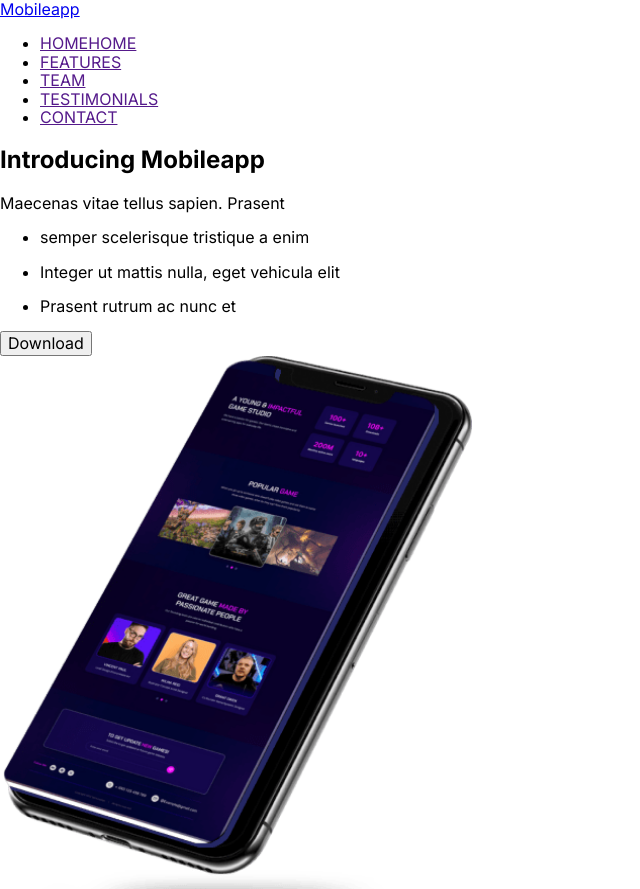
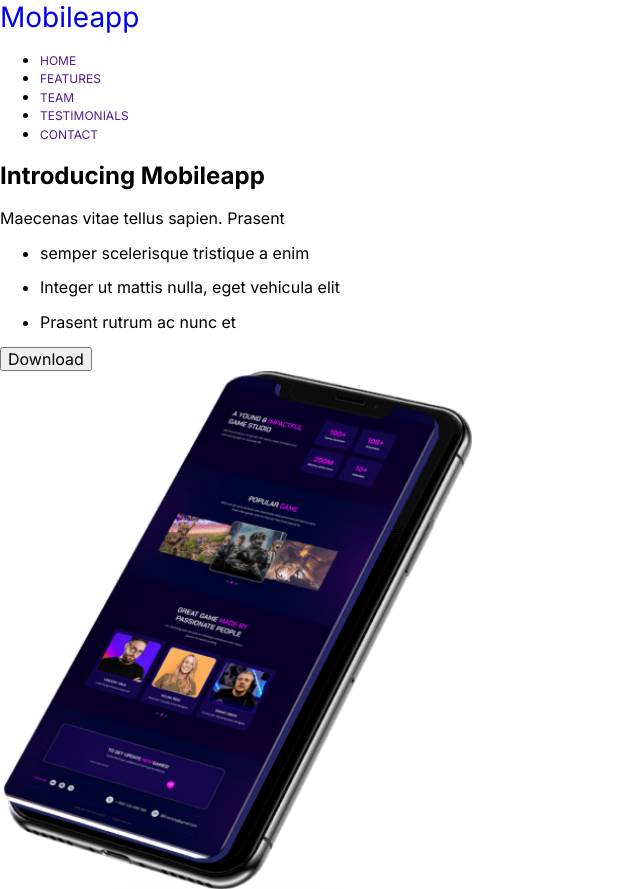
Before and after one commit to PavloLysiuk/team_project_1, a plain HTML site: page index.html in a window 1280 px wide. Shown: the top 889 px of the page, without its empty margins (0-640 px from the left). Drawn offline with nearby package versions, Linux system fonts and the light colour scheme.

Commit message:
added text css to header

```diff
--- a/css/styles.css
+++ b/css/styles.css
@@ -29,7 +29,7 @@ body {
   padding-left: 16px;
   padding-right: 16px;
   width: calc(1248px + 16px + 16px);
-  background-color: rgb(0, 128, 68);
+  background-color: rgb(0, 128, 0);
 }
 
 img {
@@ -37,4 +37,72 @@ img {
   max-width: 100%;
 }
 
+/* HEADER */
+
+/* Mobileapp */
+
+.logo {
+  font-family: "Inter";
+  font-style: normal;
+  font-weight: 400;
+  font-size: 28px;
+  line-height: 34px;
+  text-decoration: 0;
+}
+
+/* HOME */
+
+.home {
+  font-family: "Inter";
+  font-style: normal;
+  font-weight: 400;
+  font-size: 12px;
+  line-height: 15px;
+  text-decoration: 0;
+}
+
+/* FEATURES */
+
+.features {
+  font-family: "Inter";
+  font-style: normal;
+  font-weight: 400;
+  font-size: 12px;
+  line-height: 15px;
+  text-decoration: 0;
+}
+
+/* TEAM */
+
+.team {
+  font-family: "Inter";
+  font-style: normal;
+  font-weight: 400;
+  font-size: 12px;
+  line-height: 15px;
+  text-decoration: 0;
+}
+
+/* TESTIMONIALS */
+
+.testimonials {
+  font-family: "Inter";
+  font-style: normal;
+  font-weight: 400;
+  font-size: 12px;
+  line-height: 15px;
+  text-decoration: 0;
+}
+
+/* CONTACT */
+
+.contact {
+  font-family: "Inter";
+  font-style: normal;
+  font-weight: 400;
+  font-size: 12px;
+  line-height: 15px;
+  text-decoration: 0;
+}
+
 /* End utilities */
--- a/index.html
+++ b/index.html
@@ -7,7 +7,10 @@
 
     <link rel="preconnect" href="https://fonts.googleapis.com" />
     <link rel="preconnect" href="https://fonts.gstatic.com" crossorigin />
-    <link href="https://fonts.googleapis.com/css2?family=Inter:wght@400;500;700&display=swap" rel="stylesheet" />
+    <link
+      href="https://fonts.googleapis.com/css2?family=Inter:wght@400;500;700&display=swap"
+      rel="stylesheet"
+    />
 
     <link
       rel="stylesheet"
@@ -28,15 +31,15 @@
 
       <nav>
         <ul>
-          <li><a class="current" href="">HOMEHOME</a></li>
+          <li><a class="home" href="">HOME</a></li>
 
-          <li><a href="">FEATURES</a></li>
+          <li><a class="features" href="">FEATURES</a></li>
 
-          <li><a href="">TEAM</a></li>
+          <li><a class="team" href="">TEAM</a></li>
 
-          <li><a href="">TESTIMONIALS</a></li>
+          <li><a class="testimonials" href="">TESTIMONIALS</a></li>
 
-          <li><a href="">CONTACT</a></li>
+          <li><a class="contact" href="">CONTACT</a></li>
         </ul>
       </nav>
     </header>
@@ -65,7 +68,12 @@
 
         <button type="button">Download</button>
 
-        <img src="./images/phone-1.png" alt="phone image" width="472" height="553" />
+        <img
+          src="./images/phone-1.png"
+          alt="phone image"
+          width="472"
+          height="553"
+        />
       </section>
 
       <!-- KEY FEATURES -->
@@ -74,39 +82,58 @@
         <h2>KEY FEATURES</h2>
 
         <p>
-          Nunc vulputate nibh sed congue facilisis. Curabitur posuere scelerisque neque. In sit amet lectus non lacus
-          sollicitudin cursus a vitae felis. Praesent luctus mi quis nisi interdum eleifend.
+          Nunc vulputate nibh sed congue facilisis. Curabitur posuere
+          scelerisque neque. In sit amet lectus non lacus sollicitudin cursus a
+          vitae felis. Praesent luctus mi quis nisi interdum eleifend.
         </p>
 
         <ul>
           <li>
             <h3>Amet varius</h3>
-            <p>Donec posuere augue venenatis, aliquet ligula ut, tempus quam. Vivamus diam a iaculis malesuada</p>
+            <p>
+              Donec posuere augue venenatis, aliquet ligula ut, tempus quam.
+              Vivamus diam a iaculis malesuada
+            </p>
           </li>
 
           <li>
             <h3>Amet varius</h3>
-            <p>Donec posuere augue venenatis, aliquet ligula ut, tempus quam. Vivamus diam a iaculis malesuada</p>
+            <p>
+              Donec posuere augue venenatis, aliquet ligula ut, tempus quam.
+              Vivamus diam a iaculis malesuada
+            </p>
           </li>
 
           <li>
             <h3>Amet varius</h3>
-            <p>Donec posuere augue venenatis, aliquet ligula ut, tempus quam. Vivamus diam a iaculis malesuada</p>
+            <p>
+              Donec posuere augue venenatis, aliquet ligula ut, tempus quam.
+              Vivamus diam a iaculis malesuada
+            </p>
           </li>
 
           <li>
             <h3>Amet varius</h3>
-            <p>Donec posuere augue venenatis, aliquet ligula ut, tempus quam. Vivamus diam a iaculis malesuada</p>
+            <p>
+              Donec posuere augue venenatis, aliquet ligula ut, tempus quam.
+              Vivamus diam a iaculis malesuada
+            </p>
           </li>
 
           <li>
             <h3>Amet varius</h3>
-            <p>Donec posuere augue venenatis, aliquet ligula ut, tempus quam. Vivamus diam a iaculis malesuada</p>
+            <p>
+              Donec posuere augue venenatis, aliquet ligula ut, tempus quam.
+              Vivamus diam a iaculis malesuada
+            </p>
           </li>
 
           <li>
             <h3>Amet varius</h3>
-            <p>Donec posuere augue venenatis, aliquet ligula ut, tempus quam. Vivamus diam a iaculis malesuada</p>
+            <p>
+              Donec posuere augue venenatis, aliquet ligula ut, tempus quam.
+              Vivamus diam a iaculis malesuada
+            </p>
           </li>
         </ul>
 
@@ -119,9 +146,11 @@
         <h2>WATCH THE VIDEO</h2>
 
         <p>
-          Lorem ipsum dolor sit amet, consectetur adipiscing elit. Suspendisse fringilla fringilla nisl congue congue.
-          Maecenas nec condimentum libero, at elementum mauris. Phasellus eget nisi dapibus, ultricies nisl at,
-          hendrerit risusuis ornare luctus id sollicitudin ante lobortis at.
+          Lorem ipsum dolor sit amet, consectetur adipiscing elit. Suspendisse
+          fringilla fringilla nisl congue congue. Maecenas nec condimentum
+          libero, at elementum mauris. Phasellus eget nisi dapibus, ultricies
+          nisl at, hendrerit risusuis ornare luctus id sollicitudin ante
+          lobortis at.
         </p>
 
         <img src="./images/phone_flying.jpg" alt="phone image video" />
@@ -133,31 +162,52 @@
         <h2>OUR TEAM</h2>
 
         <p>
-          Nunc vulputate nibh sed congue facilisis. Curabitur posuere scelerisque neque. In sit amet lectus non lacus
-          sollicitudin cursus a vitae felis. Praesent luctus mi quis nisi interdum eleifend.
+          Nunc vulputate nibh sed congue facilisis. Curabitur posuere
+          scelerisque neque. In sit amet lectus non lacus sollicitudin cursus a
+          vitae felis. Praesent luctus mi quis nisi interdum eleifend.
         </p>
 
         <ul>
           <li>
-            <img src="./images/team_1.jpg" alt="Jon Doe" width="264" height="260" />
+            <img
+              src="./images/team_1.jpg"
+              alt="Jon Doe"
+              width="264"
+              height="260"
+            />
             <h3>Jon Doe</h3>
             <p>Managing Direcor</p>
           </li>
 
           <li>
-            <img src="./images/team_2.jpg" alt="Jane Doe" width="264" height="260" />
+            <img
+              src="./images/team_2.jpg"
+              alt="Jane Doe"
+              width="264"
+              height="260"
+            />
             <h3>Jane Doe</h3>
             <p>Lead Developer</p>
           </li>
 
           <li>
-            <img src="./images/team_3.jpg" alt="Jane Doe" width="264" height="260" />
+            <img
+              src="./images/team_3.jpg"
+              alt="Jane Doe"
+              width="264"
+              height="260"
+            />
             <h3>Jane Doe</h3>
             <p>Managing Direcor</p>
           </li>
 
           <li>
-            <img src="./images/team_4.jpg" alt="Jon Doe" width="264" height="260" />
+            <img
+              src="./images/team_4.jpg"
+              alt="Jon Doe"
+              width="264"
+              height="260"
+            />
             <h3>Jon Doe</h3>
             <p>Sr. UI Designer</p>
           </li>
@@ -175,10 +225,12 @@
       <p>Company Inc.</p>
 
       <p>
-        Vestibulum placerat nisl quis justo venenatis, et lacinia nunc venenatis. semper libero nec sapien condimentum
-        dignissim. Nunc ante ligula, tempor in tellus in, gravida vestibulum justo. Nulla facilisi. Nullam tristique
-        eros quis nibh tempus, vel viverra dolor pretium. Nam et vehicula leo. Vivamus hendrerit sit amet ante a tempus.
-        Aenean gravida massa et ante pulvinar, id
+        Vestibulum placerat nisl quis justo venenatis, et lacinia nunc
+        venenatis. semper libero nec sapien condimentum dignissim. Nunc ante
+        ligula, tempor in tellus in, gravida vestibulum justo. Nulla facilisi.
+        Nullam tristique eros quis nibh tempus, vel viverra dolor pretium. Nam
+        et vehicula leo. Vivamus hendrerit sit amet ante a tempus. Aenean
+        gravida massa et ante pulvinar, id
       </p>
 
       <!-- CONTACT US -->
@@ -189,8 +241,8 @@
         <h3>Get in touch with us</h3>
 
         <p>
-          Nunc urna est, tristique et varius at, pharetra nec enim. Quisque rhoncus lacus fringilla nulla sollicitudin
-          tristique.
+          Nunc urna est, tristique et varius at, pharetra nec enim. Quisque
+          rhoncus lacus fringilla nulla sollicitudin tristique.
         </p>
 
         <address>
```
